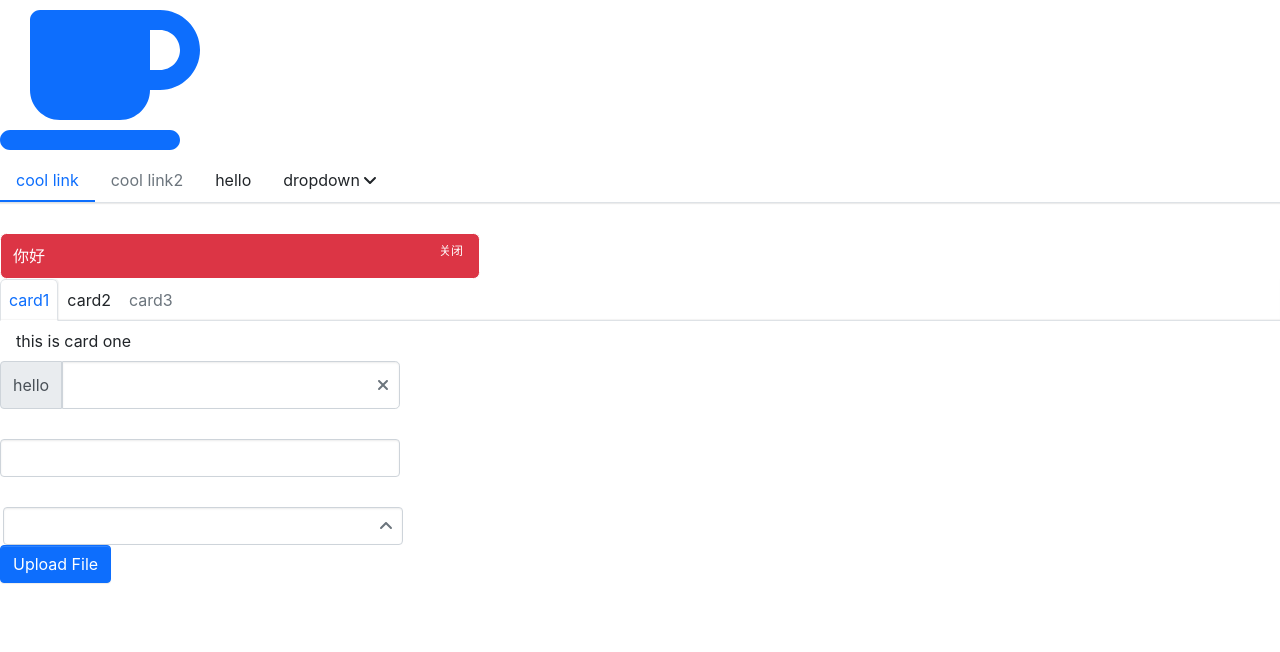
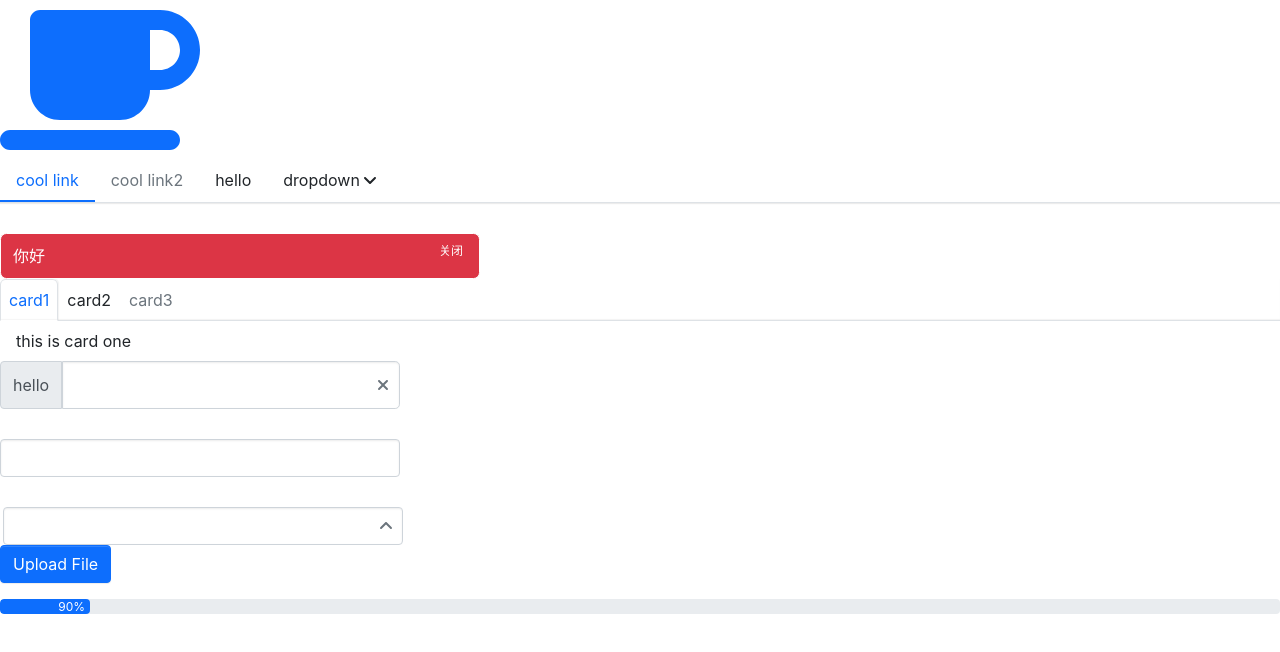
Before and after one commit to frjacson/piano-ui, a React (Create React App) app: page / in a window 1280 px wide. Shown: the top 652 px of the page. Built offline with nearby package versions, Linux system fonts and the light colour scheme.

Commit message:
feat: add progress component

```diff
--- a/src/App.tsx
+++ b/src/App.tsx
@@ -14,6 +14,7 @@ import Input from './components/Input/Input'
 import AutoComplete from './components/AutoComplete/AutoComplete'
 import Select from './components/Select/Select'
 import Upload from './components/Upload/Upload'
+import Progress from './components/Progress/Progress'
 
 library.add(fas)
 function App() {
@@ -66,6 +67,7 @@ function App() {
         style={{ width: 400 }}
       ></Select>
       <Upload action="https://jsonplaceholder.typicode.com/posts"></Upload>
+      <Progress percent={90}></Progress>
     </div>
   )
 }
--- /dev/null
+++ b/src/components/Progress/Progress.tsx
@@ -0,0 +1,36 @@
+import React from 'react'
+import { ThemeProps } from '../Icon/Icon'
+
+export interface ProgressProps {
+  percent: number
+  strokeHeight?: number
+  showText?: boolean
+  styles?: React.CSSProperties
+  theme?: ThemeProps
+}
+
+const Progress: React.FC<ProgressProps> = props => {
+  const { percent, strokeHeight, showText, styles, theme } = props
+  return (
+    <div className="piano-progress-bar" style={styles}>
+      <div
+        className="piano-progress-bar-outer"
+        style={{ height: `${strokeHeight}px` }}
+      >
+        <div
+          className={`piano-progress-bar-inner color-${theme}`}
+          style={{ width: `${percent}px` }}
+        >
+          {showText && <span className="inner-text">{`${percent}%`}</span>}
+        </div>
+      </div>
+    </div>
+  )
+}
+
+Progress.defaultProps = {
+  strokeHeight: 15,
+  showText: true,
+  theme: 'primary'
+}
+export default Progress
--- /dev/null
+++ b/src/components/Progress/_style.scss
@@ -0,0 +1,32 @@
+.piano-progress-bar {
+  width: 100%;
+  box-sizing: border-box;
+  .piano-progress-bar-outer {
+    border-radius: $progress-border-radius;
+    background-color: $progress-bg;
+    overflow: hidden;
+    position: relative;
+  }
+  .piano-progress-bar-inner {
+    position: absolute;
+    left: 0;
+    top: 0;
+    display: flex;
+    justify-content: flex-end;
+    align-items: center;
+    height: 100%;
+    border-radius: $progress-border-radius;
+    line-height: 1;
+    transition:  $progress-bar-transition;
+    .inner-text {
+      color: $progress-bar-color;
+      font-size: $progress-font-size;
+      margin: 0 5px;
+    }
+  }
+  @each $key, $val in $theme-colors {
+    .color-#{$key} {
+      background-color: $val;
+    }
+  }
+}
--- a/src/styles/index.scss
+++ b/src/styles/index.scss
@@ -20,3 +20,5 @@
 @import '../components/AutoComplete/style';
 
 @import '../components/Select/style';
+
+@import '../components/Progress/style';
```
